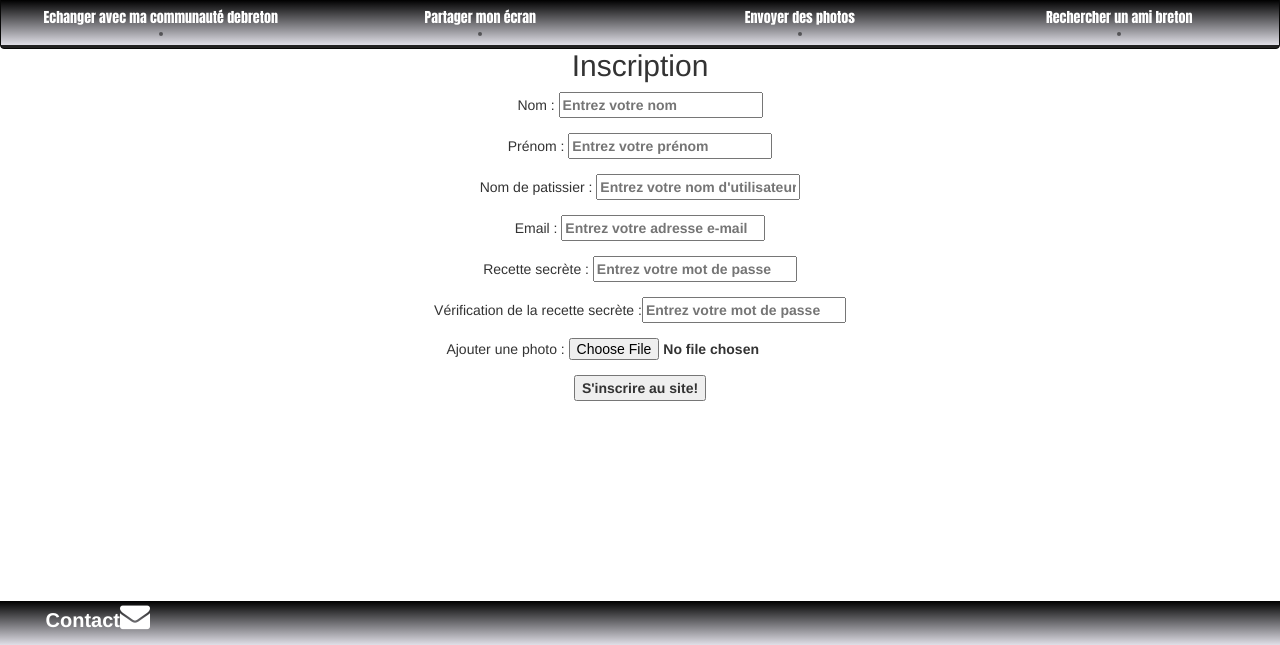
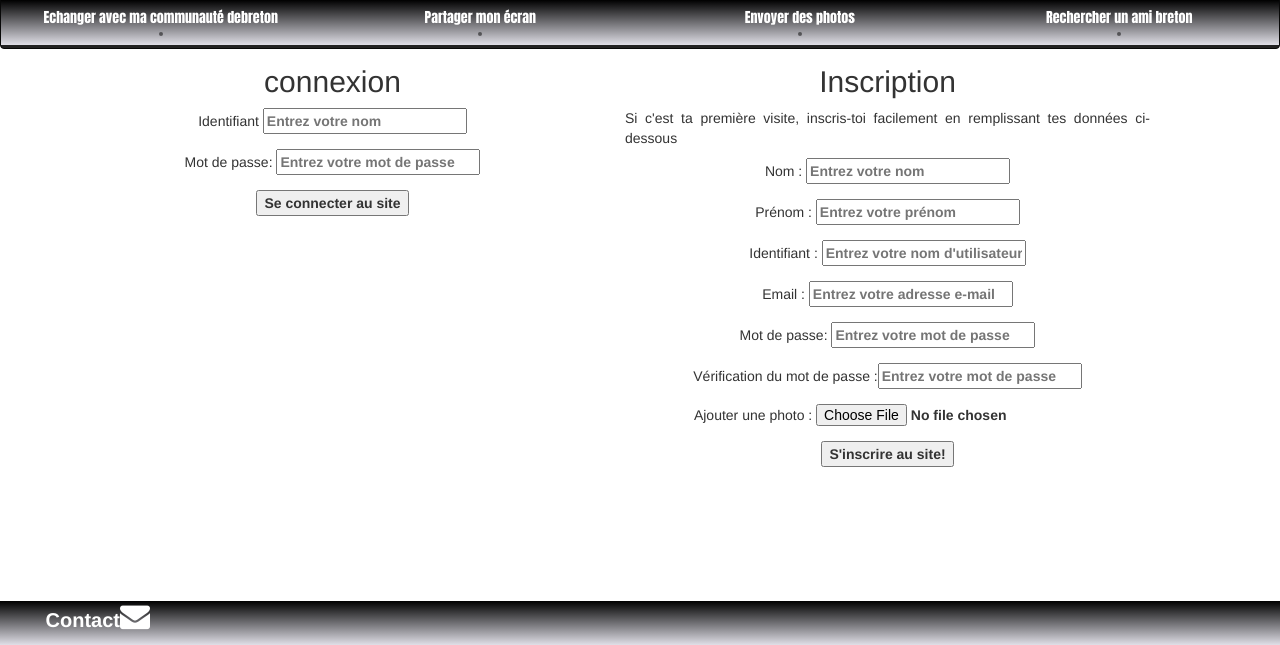
Before and after one commit to fabriceburel/projetbreizhconnect, a PHP site: page /inscription.php in a window 1280 px wide. Shown: the part 155-800 px from the top of the page. Run offline with PHP 8.4, Linux system fonts and the light colour scheme.

Commit message:
ajout de la fonction connexion dans le fichier inscription.php

```diff
--- a/inscription.php
+++ b/inscription.php
@@ -2,8 +2,26 @@
   include 'header.php';
  ?>
 <div class="container">
+  <div class="row">
     <form method="post" action="inscription.php"  enctype="multipart/form-data">
-    <h2 class="row text-center">Inscription</h2>
+      <div class="col-lg-6 row">
+        <h2 class="col-lg-12 text-center">connexion</h2>
+     <!-- Création du formulaire de connexion-->
+         <div class="row">
+           <p class="text-center">Identifiant <label for="identity"><input type="text" name="name" placeholder="Entrez votre nom"></label></p>  <!-- saisi de l'identifiant  -->
+         </div>
+         <div class="row">
+           <p class="text-center">Mot de passe: <label for="password"><input type="password" name="password" placeholder="Entrez votre mot de passe"></label></p> <!-- saisi du mot de passe  -->
+         </div>
+         <div class="row text-center">
+          <label for="test"><input type="submit" name="submit" value="Se connecter au site"></label>
+        </div>
+       </div>
+     </form>
+     <div class="col-lg-6 row">
+      <form method="post" action="inscription.php"  enctype="multipart/form-data">
+        <h2 class="col-lg-12 text-center">Inscription</h2>
+        <p class="col-lg-12">Si c'est ta première visite, inscris-toi facilement en remplissant tes données ci-dessous</p>
      <!-- Création du formulaire d'inscription-->
          <div class="row">
            <p class="text-center">Nom : <label for="name"><input type="text" name="name" placeholder="Entrez votre nom"></label></p>  <!-- Création de l'emplacement du nom  -->
@@ -12,16 +30,16 @@
            <p class="text-center">Prénom : <label for="surname"><input type="text" name="surname" placeholder="Entrez votre prénom"></label></p> <!-- Création de l'emplacement du prénom  -->
          </div>
          <div class="row">
-       <p class="text-center">Nom de patissier : <label for="id"><input type="text" name="id" placeholder="Entrez votre nom d'utilisateur"></label></p><!-- Création de l'emplacement du nom d'utilisateur  -->
+           <p class="text-center">Identifiant : <label for="id"><input type="text" name="id" placeholder="Entrez votre nom d'utilisateur"></label></p><!-- Création de l'emplacement du nom d'utilisateur  -->
          </div>
          <div class="row">
            <p class="text-center">Email : <label for="mail"><input type="text" name="mail" placeholder="Entrez votre adresse e-mail"></label></p><!-- Création de l'emplacement du mail  -->
          </div>
          <div class="row">
-       <p class="text-center">Recette secrète : <label for="password"><input type="password" name="password" placeholder="Entrez votre mot de passe"></label></p> <!-- Création de l'emplacement du mdp  -->
+           <p class="text-center">Mot de passe: <label for="password"><input type="password" name="password" placeholder="Entrez votre mot de passe"></label></p> <!-- Création de l'emplacement du mdp  -->
          </div>
-
-       <p class="text-center">Vérification de la recette secrète :<label for="checked"><input type="password" name="checked" placeholder="Entrez votre mot de passe"></label></p> <!-- Création de l'emplacement de la vérification  -->
+         <div class="row">
+           <p class="text-center">Vérification du mot de passe :<label for="checked"><input type="password" name="checked" placeholder="Entrez votre mot de passe"></label></p> <!-- Création de l'emplacement de la vérification  -->
          </div>
          <div class="row">
            <!-- Possibilité d'ajouter une photo de profil -->
@@ -29,24 +47,38 @@
          </div>
          <!-- Ajout du bouton pour envoyer la requête -->
          <div class="row text-center">
-      <label for="submit"><input type="submit" name="submit" value="S'inscrire au site!" id="but"></label>
+          <label for="submit"><input type="submit" name="submit" value="S'inscrire au site!"></label>
         </div>
       </form>
     </div>
+  </div>
+</div>
  <?php
- // vérification de l'utilisation du bouton 'submit'
+ //vérification de la connexion
+ if(isset($_POST['test']))
+ {
+   if(!empty($_POST['identity']) && (!empty($_POST['password']))){
+     echo 'les champs ne sont pas remplis correctement, veuillez vérifier saisir votre identifiant et mot de passe';
+   }
+   else{
+     echo 'vous êtes connecté(e)';
+   }
+ }
+  // vérification de l'inscription lors du clique sur le bouton 'submit'
  if(isset($_POST['submit']))
  {
+
    // vérification des emplacements si ils sont bien rempli
+
    if(!empty($_POST['name']) && (!empty($_POST['surname'])) && (!empty($_POST['id'])) && (!empty($_POST['mail'])) && (!empty($_POST['password'])) && (!empty($_POST['checked'])))
     {
-      if($_POST['password'] == $_POST['checked'])
+      if($_POST['password'] == $_POST['checked']) //vérification que le mot de passe est identique
        {
-           echo 'L\'inscription est bien validé!';
+           echo 'L\'inscription est bien validé!'; //valide l'inscription
        }
       else
        {
-           echo 'Les mots de passes sont différents! Recommencer.';
+           echo 'Les mots de passes sont différents! Recommencez.';
        }
     }
     else
@@ -54,6 +86,5 @@
      echo  'Les champs ne sont pas remplis.';
     }
  }
-
    include 'footer.php';
   ?>
```
Lines whose indentation alone changed are shown as unchanged.
